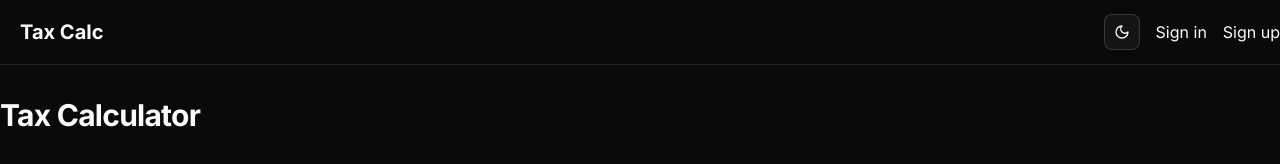
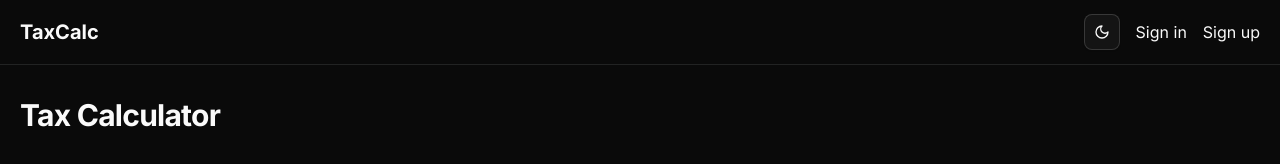
Before and after one commit to theNaut1lus/tax-calculator-nextjs, a Next.js app: page /calculator in a window 1280 px wide. Shown: the top 164 px of the page. Built offline with nearby package versions, Linux system fonts and the light colour scheme; no server answers.

Commit message:
adjust navbar and headings

```diff
--- a/src/app/calculator/page.tsx
+++ b/src/app/calculator/page.tsx
@@ -3,7 +3,7 @@ import { TaxCalculator } from "@/components/tax-calculator"
 export default function CalculatorPage() {
   return (
     <div className="container mx-auto py-8">
-      <h1 className="mb-8 text-3xl font-bold tracking-tight">Tax Calculator</h1>
+      <h1 className="mb-8 text-3xl font-bold tracking-tight pl-5">Tax Calculator</h1>
       <TaxCalculator />
     </div>
   )
--- a/src/components/navbar.tsx
+++ b/src/components/navbar.tsx
@@ -1,13 +1,14 @@
 import Link from "next/link"
+import { Button } from "@/components/ui/button"
 import { ThemeToggle } from "@/components/theme-toggle"
 import { SignedIn, SignedOut, SignInButton, SignUpButton, UserButton } from "@clerk/nextjs"
 
 export function Navbar() {
   return (
     <header className="sticky top-0 z-50 w-full border-b bg-background">
-      <div className="container flex h-16 items-center justify-between">
-        <Link href="/" className="flex items-center gap-2 pl-5">
-          <span className="text-xl font-bold">Tax Calc</span>
+      <div className="flex h-16 justify-between items-center pl-5 pr-5">
+        <Link href="/" className="flex items-center gap-2">
+          <span className="text-xl font-bold">TaxCalc</span>
         </Link>
         <nav className="flex items-center gap-4">
           <ThemeToggle />
```
